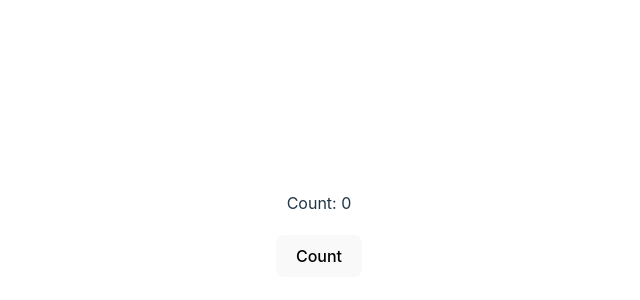
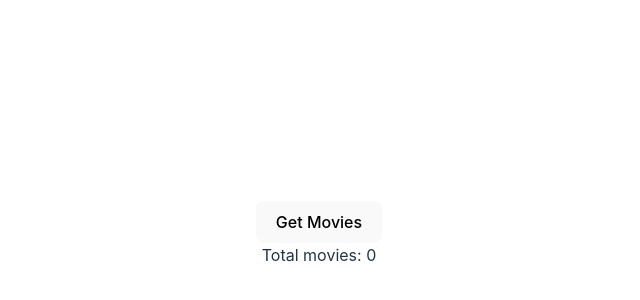
Before and after one commit to Maiquinho/react-lab, a React (Vite) app: page / in a window 1280 px wide. Shown: the part 166-466 px from the top of the page, without its empty margins (321-961 px from the left). Built offline with nearby package versions, Linux system fonts and the light colour scheme.

Commit message:
test getting API data

```diff
--- a/src/App.tsx
+++ b/src/App.tsx
@@ -1,4 +1,4 @@
-import { CountComponent } from './components/CountComponent';
+import { GetApiData } from './components/GetApiData';
 
 import './App.css';
 
@@ -8,7 +8,7 @@ export default function App() {
   return (
     <div className="App">
 
-      <CountComponent />
+      <GetApiData />
     </div>
   )
 }
--- /dev/null
+++ b/src/components/GetApiData/index.tsx
@@ -0,0 +1,21 @@
+import { useState } from "react"
+
+import './styles.css';
+
+
+export function GetApiData() {
+    const [movies, setMovies] = useState([]);
+
+    function handleGetMoviesData() {
+        fetch('https://api.b7web.com.br/cinema/')
+            .then((response) => response.json())
+            .then((json) => setMovies(json));
+    }
+
+    return (
+        <div>
+            <button onClick={handleGetMoviesData}>Get Movies</button>
+            <div>Total movies: {movies.length}</div>
+        </div>
+    )
+}
```
Also changed, not shown: src/components/GetApiData/styles.css (added).
